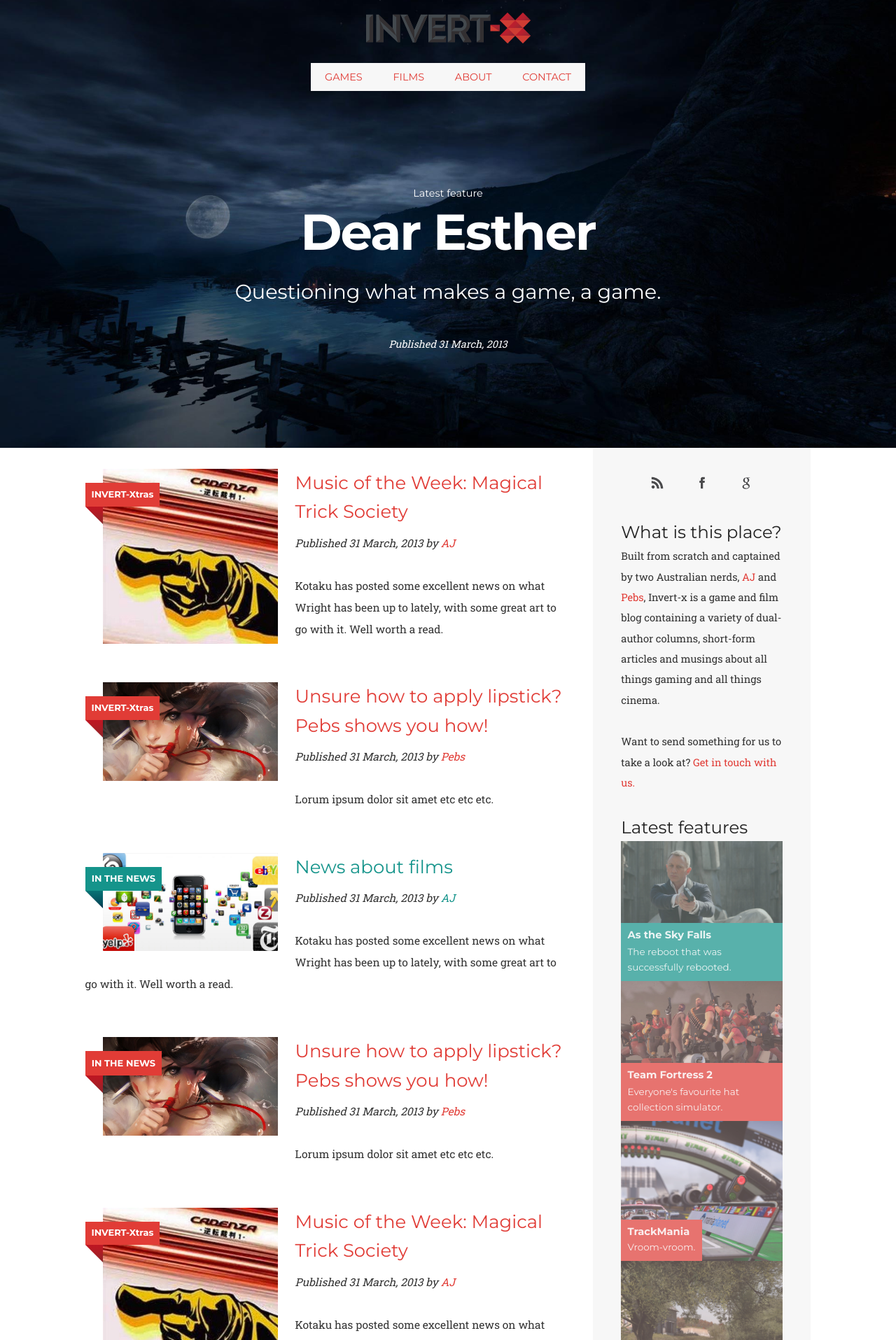
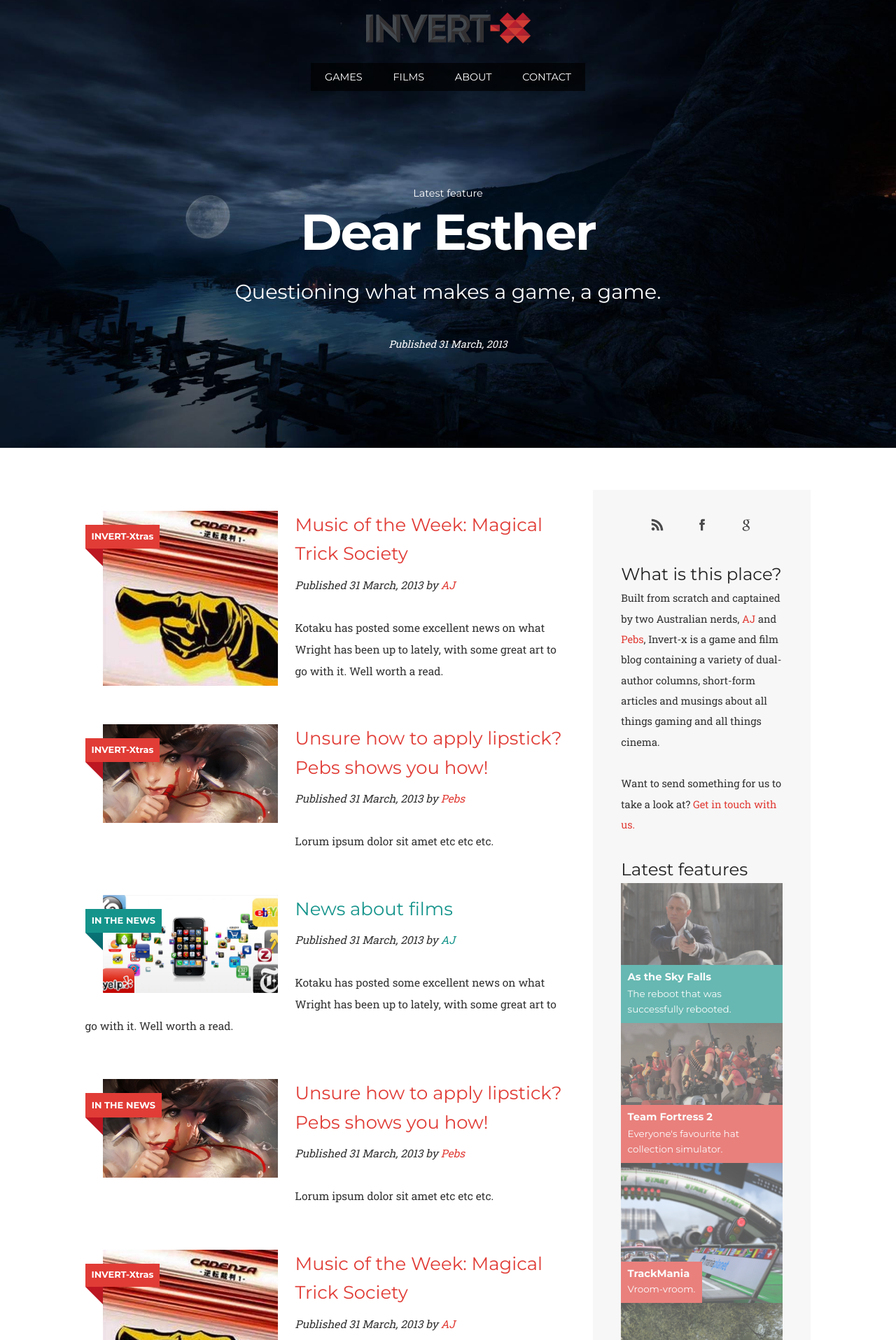
Before and after one commit to AJ292/Invert-x, a PHP site: page / in a window 1280 px wide. Shown: the top 1915 px of the page at 70% size. Run offline with PHP 8.4, Linux system fonts and the light colour scheme.

Commit message:
Fixed home page for combined stylesheet. Tweaked home page styles. Slight mark up changes to home page.

```diff
--- a/Content/Styles/style-combined.css
+++ b/Content/Styles/style-combined.css
@@ -611,36 +611,93 @@
 	background-position: left center !important;
 }
 
-.article-promo-reel {
-	margin: 0 auto;
-	height: 200px !important;
-	position: relative;
-	overflow: auto;
-	background: #fff;
+.index-container {
+	width: 90%;
+	max-width: 1400px;
+	margin: 0px auto;
+	overflow-x: hidden;
+	display: table;
 }
 
-.promo-reel-shape {
+.news-label {
 	position: absolute;
-	z-index: 1000;
-	top: 0;
+	float: left;
+	margin: 20px 0 0 0;
 }
 
-.article-promo-reel ul {
-	list-style-type: none;
-	padding: 0;
-	overflow-x: hidden;
-	background-color: #dedede;
+.label-text {
+	color: #fff;
+	padding: 10%;
+	background-color: #333;
+	font-family: 'Montserrat', sans-serif;
+	font-weight: 900 !important;
+	line-height: 1.2em;
+	white-space: nowrap;
+	display: block;
+	width: 100%;
+	height: 16px;
 }
 
-.article-promo-reel li {
-	list-style-type: none;
+.games .news-label:after {
+	background-image: url('../Images/game-news-label.svg');
+	content: " ";
+	height: 30px;
+	width: 25px;
+	display: block;
 }
 
-.article-promo-reel ul li {
+.films .news-label:after {
+	background-image: url('../Images/film-news-label.svg');
+	content: " ";
+	height: 30px;
+	width: 25px;
+	display: block;
+}
+
+.left-column {
+	display: table-cell;
+	overflow-x: hidden;
+	width: 70%;
+	margin: 0 auto;
+	padding: 0 40px 0 0;
+	background-color: #fff;
+}
+
+.news-article {
+	margin: 30px 30px 30px 0;
+	overflow-x: hidden;
+	width: 100%;
+	font-size: .9em;
+}
+
+.news-article-image {
+	width: 250px;
+	margin: 0 25px 25px 25px;
 	float: left;
-	margin: 0;
-	padding: 0;
-	overflow: hidden;
+}
+
+.news-article h2 {
+	margin: 0 0 8px 0;
+}
+
+.right-column {
+	padding: 0 40px 40px 40px;
+	width: 30%;
+	display: table-cell;
+	font-size: .85em;
+	background: #f7f7f7;
+}
+
+.right-column a {
+	color: #e13c36;
+}
+
+.right-column .site-tools {
+	float: none;
+	height: 60px;
+	margin: 0 auto;
+	display: block;
+	text-align: center;
 }
 
 .promo-reel-section {
@@ -669,7 +726,6 @@
 
 .promo-reel-image img {
 	width: 100%;
-
 }
 
 .promo-reel-item {
@@ -705,114 +761,6 @@
 }
 
 .promo-reel-item a {
-}
-
-/*END PROMO REEL*/
-
-.index-container {
-	width: 90%;
-	max-width: 1400px;
-	margin: 0px auto;
-	overflow-x: hidden;
-	display: table;
-}
-
-.news-label {
-	position: absolute;
-	float: left;
-	margin: 20px 0 0 0;
-}
-
-.label-text {
-	background-color: red;
-	color: #fff;
-	padding: 10%;
-	font-family: 'Montserrat', sans-serif;
-	font-weight: 900 !important;
-	line-height: 1.2em;
-	white-space: nowrap;
-	display: block;
-	width: 100%;
-	height: 16px;
-}
-
-.news-label img {
-	width: 25px;
-}
-
-.ext-news-container {
-	float: right;
-	overflow-x: hidden;
-	width: 20%;
-	margin: 20px auto;
-	padding-left: 3%;
-}
-
-.ext-news-container h3 {
-	text-align: right;
-}
-
-.ext-news-article {
-	margin-bottom: 20px;
-	border-bottom: 1px solid #dedede;
-	overflow-x: hidden;
-}
-
-.ext-news-article-image {
-	width: 100%;
-}
-
-.ext-news-article h2 {
-	font-size: 1.2em;
-}
-
-.ext-news-article h2 a {
-}
-
-.left-column {
-	display: table-cell;
-	overflow-x: hidden;
-	width: 70%;
-	margin: 0 auto;
-	padding: 0 40px 0 0;
-	background-color: #fff;
-}
-
-.int-news-article {
-	margin: 30px 30px 30px 0;
-	overflow-x: hidden;
-	width: 100%;
-	font-size: .9em;
-}
-
-.int-news-article-image {
-	width: 250px;
-	margin: 0 25px 25px 25px;
-	float: left;
-}
-
-.int-news-article h2 {
-	margin: 0 0 8px 0;
-}
-
-.int-news-article h2 a {
-
-}
-
-.right-column {
-	padding: 0 40px 40px 40px;
-	width: 30%;
-	display: table-cell;
-	font-size: .85em;
-	background: #f7f7f7;
-}
-
-.right-column .site-tools {
-	float: none;
-	height: 60px;
-	margin: 0 auto;
-	display: block;
-	text-align: center;
 }
 
 /*NEWS ARTICLE*/
@@ -862,7 +810,7 @@
 	color: #e13c36;
 }
 
-.games .index-article-header-master-container, .article-header-master-container, .games h2.shine-assign-header, .games h2.comments-header, .games .image, .games .discuss-image, .games .archive-current, .games .section-info, .item-game {
+.games .index-article-header-master-container, .article-header-master-container, .games h2.shine-assign-header, .games h2.comments-header, .games .image, .games .discuss-image, .games .archive-current, .games .section-info, .item-game, .games .label-text {
 	background-color: #e13c36;
 }
 
@@ -871,6 +819,6 @@
 	color: #15948b;
 }
 
-.films .article-header-master-container, .films h2.shine-assign-header, .films h2.comments-header, .films .image, .films .image-left, .films .image-right, .films .discuss-image, .films .archive-current, .films .section-info, .item-film {
+.films .article-header-master-container, .films h2.shine-assign-header, .films h2.comments-header, .films .image, .films .image-left, .films .image-right, .films .discuss-image, .films .archive-current, .films .section-info, .item-film, .films .label-text {
 	background-color: #15948b;
 }
--- a/index.html
+++ b/index.html
@@ -9,13 +9,11 @@
 		<link href='http://fonts.googleapis.com/css?family=Roboto+Slab' rel='stylesheet' type='text/css'>
 		<link href='http://fonts.googleapis.com/css?family=Montserrat:400,700' rel='stylesheet' type='text/css'>
 		<link rel="stylesheet" href="Content/Styles/normalize.css">
-		<link rel="stylesheet" href="Content/Styles/style-common.css">
-		<link rel="stylesheet" href="Content/Styles/style-index.css">
-		<link rel="stylesheet" href="Content/Styles/style-section-colours.css">
+		<link rel="stylesheet" href="Content/Styles/style-combined.css">
 		<link rel="shortcut icon" href="Content/Images/favicon.png">
 		<script type="text/javascript" src="Content/Scripts/jquery-1.8.2.min.js"></script>
 	</head>
-	<body class="game-article">
+	<body class="home">
 		<div class="main-menu-container">
 			<div class="main-menu">
 				<ul class="main-menu-nav">
@@ -41,92 +39,83 @@
 		<div class="content-container">
 			<div class="index-container">
 				<div class="left-column">
-					<div class="int-news-article">
+					<div class="games news-article">
 						<div class="news-label">
-							<span class="label-text games">INVERT-Xtras</span>
-							<img src="Content/Images/game-news-label.svg">
+							<span class="label-text">INVERT-Xtras</span>
 						</div>
-						<img src="Content/Images/contentMusic.jpg" class="int-news-article-image" alt="Article name">
+						<img src="Content/Images/contentMusic.jpg" class="news-article-image" alt="Article name">
 						<h2><a href="game-news-article.html">Music of the Week: Magical Trick Society</a></h2>
 						<p><i>Published 31 March, 2013 by <a href="#">AJ</a></i></p>
 						<p>Kotaku has posted some excellent news on what Wright has been up to lately, with some great art to go with it. Well worth a read.</p>
 					</div>
-					<div class="int-news-article">
+					<div class="games news-article">
 						<div class="news-label">
-							<span class="label-text games">INVERT-Xtras</span>
-							<img src="Content/Images/game-news-label.svg">
+							<span class="label-text">INVERT-Xtras</span>
 						</div>
-						<img src="Content/Images/contentSquare1.jpg" class="int-news-article-image" alt="Article name">
+						<img src="Content/Images/contentSquare1.jpg" class="news-article-image" alt="Article name">
 						<h2><a href="#">Unsure how to apply lipstick? Pebs shows you how!</a></h2>
 						<p><i>Published 31 March, 2013 by <a href="#">Pebs</a></i></p>
 						<p>Lorum ipsum dolor sit amet etc etc etc.</p>
 					</div>
-					<div class="int-news-article film-article">
+					<div class="films news-article">
 						<div class="news-label">
-							<span class="label-text films">IN THE NEWS</span>
-							<img src="Content/Images/film-news-label.svg">
+							<span class="label-text">IN THE NEWS</span>
 						</div>
-						<img src="Content/Images/contentSquare2.jpg" class="int-news-article-image" alt="Article name">
+						<img src="Content/Images/contentSquare2.jpg" class="news-article-image" alt="Article name">
 						<h2><a href="game-news-article.html">News about films</a></h2>
 						<p><i>Published 31 March, 2013 by <a href="#">AJ</a></i></p>
 						<p>Kotaku has posted some excellent news on what Wright has been up to lately, with some great art to go with it. Well worth a read.</p>
 					</div>
-					<div class="int-news-article">
+					<div class="games news-article">
 						<div class="news-label">
-							<span class="label-text games">IN THE NEWS</span>
-							<img src="Content/Images/game-news-label.svg">
+							<span class="label-text">IN THE NEWS</span>
 						</div>
-						<img src="Content/Images/contentSquare1.jpg" class="int-news-article-image" alt="Article name">
+						<img src="Content/Images/contentSquare1.jpg" class="news-article-image" alt="Article name">
 						<h2><a href="#">Unsure how to apply lipstick? Pebs shows you how!</a></h2>
 						<p><i>Published 31 March, 2013 by <a href="#">Pebs</a></i></p>
 						<p>Lorum ipsum dolor sit amet etc etc etc.</p>
 					</div>
-					<div class="int-news-article">
+					<div class="games news-article">
 						<div class="news-label">
-							<span class="label-text games">INVERT-Xtras</span>
-							<img src="Content/Images/game-news-label.svg">
+							<span class="label-text">INVERT-Xtras</span>
 						</div>
-						<img src="Content/Images/contentMusic.jpg" class="int-news-article-image" alt="Article name">
+						<img src="Content/Images/contentMusic.jpg" class="news-article-image" alt="Article name">
 						<h2><a href="game-news-article.html">Music of the Week: Magical Trick Society</a></h2>
 						<p><i>Published 31 March, 2013 by <a href="#">AJ</a></i></p>
 						<p>Kotaku has posted some excellent news on what Wright has been up to lately, with some great art to go with it. Well worth a read.</p>
 					</div>
-					<div class="int-news-article">
+					<div class="games news-article">
 						<div class="news-label">
-							<span class="label-text games">INVERT-Xtras</span>
-							<img src="Content/Images/game-news-label.svg">
+							<span class="label-text">INVERT-Xtras</span>
 						</div>
-						<img src="Content/Images/contentSquare1.jpg" class="int-news-article-image" alt="Article name">
+						<img src="Content/Images/contentSquare1.jpg" class="news-article-image" alt="Article name">
 						<h2><a href="#">Unsure how to apply lipstick? Pebs shows you how!</a></h2>
 						<p><i>Published 31 March, 2013 by <a href="#">Pebs</a></i></p>
 						<p>Lorum ipsum dolor sit amet etc etc etc.</p>
 					</div>
-					<div class="int-news-article film-article">
+					<div class="films news-article">
 						<div class="news-label">
-							<span class="label-text films">IN THE NEWS</span>
-							<img src="Content/Images/film-news-label.svg">
+							<span class="label-text">IN THE NEWS</span>
 						</div>
-						<img src="Content/Images/contentSquare2.jpg" class="int-news-article-image" alt="Article name">
+						<img src="Content/Images/contentSquare2.jpg" class="news-article-image" alt="Article name">
 						<h2><a href="game-news-article.html">News about films</a></h2>
 						<p><i>Published 31 March, 2013 by <a href="#">AJ</a></i></p>
 						<p>Kotaku has posted some excellent news on what Wright has been up to lately, with some great art to go with it. Well worth a read.</p>
 					</div>
-					<div class="int-news-article">
+					<div class="games news-article">
 						<div class="news-label">
-							<span class="label-text games">INVERT-Xtras</span>
-							<img src="Content/Images/game-news-label.svg">
+							<span class="label-text">INVERT-Xtras</span>
 						</div>
-						<img src="Content/Images/contentSquare1.jpg" class="int-news-article-image" alt="Article name">
+						<img src="Content/Images/contentSquare1.jpg" class="news-article-image" alt="Article name">
 						<h2><a href="#">Unsure how to apply lipstick? Pebs shows you how!</a></h2>
 						<p><i>Published 31 March, 2013 by <a href="#">Pebs</a></i></p>
 						<p>Lorum ipsum dolor sit amet etc etc etc.</p>
 					</div>
-					<div class="int-news-article film-article">
+					<div class="films news-article">
 						<div class="news-label">
-							<span class="label-text films">IN THE NEWS</span>
-							<img src="Content/Images/film-news-label.svg">
+							<span class="label-text">IN THE NEWS</span>
 						</div>
-						<img src="Content/Images/contentSquare2.jpg" class="int-news-article-image" alt="Article name">
+						<img src="Content/Images/contentSquare2.jpg" class="news-article-image" alt="Article name">
 						<h2><a href="game-news-article.html">News about films</a></h2>
 						<p><i>Published 31 March, 2013 by <a href="#">AJ</a></i></p>
 						<p>Kotaku has posted some excellent news on what Wright has been up to lately, with some great art to go with it. Well worth a read.</p>
```
